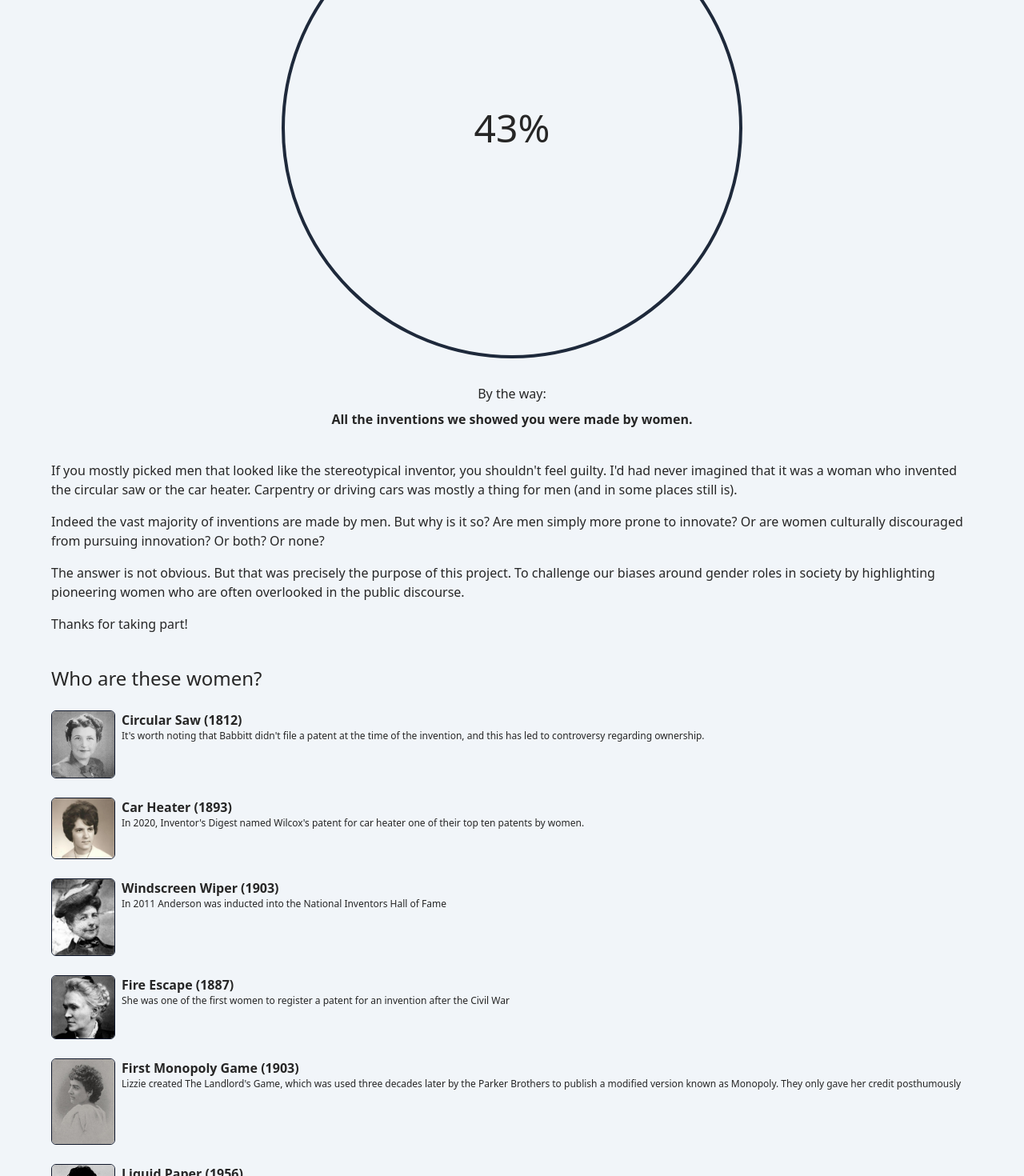
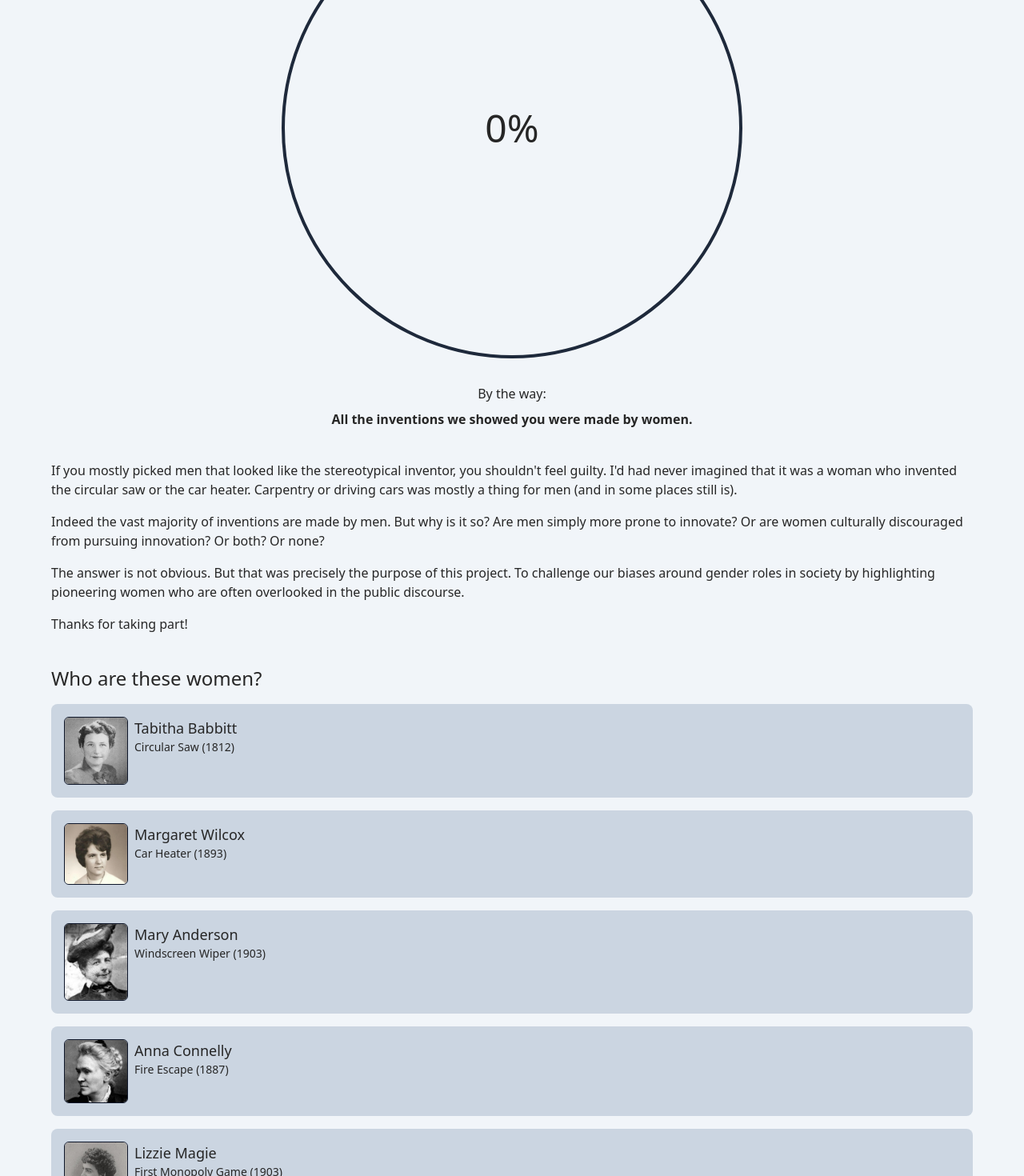
Before and after one commit to jdjuan/nine-questions, a Next.js app: page /done in a window 1280 px wide. Shown: the part 280-1750 px from the top of the page at 80% size. Built offline with nearby package versions, Linux system fonts and the light colour scheme; what tailwindcss-debug-screens would draw is missing.

Commit message:
add score

```diff
--- a/content/questions.ts
+++ b/content/questions.ts
@@ -52,7 +52,8 @@ export const questionSet: Question[] = [
     invention: "circular saw",
     inventionImageUrl: circularSaw,
     year: 1812,
-    note: "It's worth noting that Babbitt didn't file a patent at the time of the invention, and this has led to controversy regarding ownership.",
+    note: "She didn't patent it though.",
+    // note: "It's worth noting that Babbitt didn't file a patent at the time of the invention, and this has led to controversy regarding ownership.",
     options: [
       { isCorrect: false, inventorImageUrl: man1 },
       { isCorrect: true, inventorImageUrl: tabitha },
@@ -67,7 +68,7 @@ export const questionSet: Question[] = [
     invention: "car heater",
     inventionImageUrl: heater,
     year: 1893,
-    note: "In 2020, Inventor's Digest named Wilcox's patent for car heater one of their top ten patents by women.",
+    // note: "In 2020, Inventor's Digest named Wilcox's patent for car heater one of their top ten patents by women.",
     options: [
       { isCorrect: false, inventorImageUrl: man13 },
       { isCorrect: true, inventorImageUrl: margaret },
@@ -81,7 +82,7 @@ export const questionSet: Question[] = [
     inventorImageUrl: mary,
     invention: "windscreen wiper",
     inventionImageUrl: windscreen,
-    note: "In 2011 Anderson was inducted into the National Inventors Hall of Fame",
+    // note: "In 2011 Anderson was inducted into the National Inventors Hall of Fame",
     year: 1903,
     options: [
       { isCorrect: false, inventorImageUrl: man11 },
@@ -96,7 +97,7 @@ export const questionSet: Question[] = [
     inventorImageUrl: anna,
     invention: "fire escape",
     inventionImageUrl: escape,
-    note: "She was one of the first women to register a patent for an invention after the Civil War",
+    // note: "She was one of the first women to register a patent for an invention after the Civil War",
     year: 1887,
     options: [
       { isCorrect: false, inventorImageUrl: man20 },
@@ -112,7 +113,7 @@ export const questionSet: Question[] = [
     invention: "first monopoly game",
     inventionImageUrl: monopoly,
     year: 1903,
-    note: "Lizzie created The Landlord's Game, which was used three decades later by the Parker Brothers to publish a modified version known as Monopoly. They only gave her credit posthumously",
+    note: "She created The Landlord's Game, which was used three decades later by the Parker Brothers to publish a modified version known as Monopoly. They only gave her credit posthumously",
     options: [
       { isCorrect: false, inventorImageUrl: man24 },
       { isCorrect: true, inventorImageUrl: lizzie },
--- a/pages/done.tsx
+++ b/pages/done.tsx
@@ -1,28 +1,54 @@
 import { questionSet } from "@/content/questions";
 import MainLayout from "@/pages/main-layout";
-import { ReactElement } from "react";
+import { ReactElement, use, useEffect, useState } from "react";
 import Image from "next/image";
+import { useReadLocalStorage } from "usehooks-ts";
+
+const TOTAL_QUESTIONS = 9;
 
 const Done = () => {
+  const answers = [
+    useReadLocalStorage("answer1"),
+    useReadLocalStorage("answer2"),
+    useReadLocalStorage("answer3"),
+    useReadLocalStorage("answer4"),
+    useReadLocalStorage("answer5"),
+    useReadLocalStorage("answer6"),
+    useReadLocalStorage("answer7"),
+    useReadLocalStorage("answer8"),
+    useReadLocalStorage("answer9"),
+  ];
+  const correctAnswerCount = answers.filter((isCorrect) => isCorrect).length;
+  const scoreValue = (correctAnswerCount / TOTAL_QUESTIONS) * 100;
+  const [score, setScore] = useState<string>();
+  const [perfectScore, setPerfectScore] = useState<boolean>();
+  useEffect(() => {
+    setScore(`${scoreValue.toFixed(0)}%`);
+    setPerfectScore(scoreValue === 100);
+  }, [scoreValue]);
+
   return (
     <div className='grid gap-10'>
       <div className='grid place-items-center gap-8 text-center'>
         <h2 className='mb-2 text-5xl'>Your Score</h2>
         <div className='grid aspect-square w-6/12 place-items-center rounded-full border-4 border-slate-800'>
-          <span className='text-5xl'>43%</span>
+          <span className='text-5xl'>{score}</span>
         </div>
         <div>
-          <p className='mb-2'>By the way:</p>
-          <p className='font-semibold'>All the inventions we showed you were made by women.</p>
+          <p className='mb-2'>{perfectScore ? "Well done!" : "By the way:"}</p>
+          <p className='font-semibold'>
+            {perfectScore ? "As you noticed, a" : "A"}ll the inventions we showed you were made by women.
+          </p>
         </div>
       </div>
       <div className='grid gap-4'>
-        {/* <p className='mb-4'>I&apos;ve got something to admit:</p> */}
-        <p>
-          If you mostly picked men that looked like the stereotypical inventor, you shouldn&apos;t feel guilty. I&apos;d
-          had never imagined that it was a woman who invented the circular saw or the car heater. Carpentry or driving
-          cars was mostly a thing for men (and in some places still is).
-        </p>
+        {!perfectScore && (
+          <p>
+            If you mostly picked men that looked like the stereotypical inventor, you shouldn&apos;t feel guilty.
+            I&apos;d had never imagined that it was a woman who invented the circular saw or the car heater. Carpentry
+            or driving cars was mostly a thing for men (and in some places still is).
+          </p>
+        )}
         <p>
           Indeed the vast majority of inventions are made by men. But why is it so? Are men simply more prone to
           innovate? Or are women culturally discouraged from pursuing innovation? Or both? Or none?
@@ -40,10 +66,10 @@ const Done = () => {
           </div>
         </div> */}
       </div>
-      <div className='grid gap-6'>
+      <div className='grid gap-4'>
         <h2 className='text-2xl'>Who are these women?</h2>
         {questionSet.map(({ id, invention, inventor, inventorImageUrl, year, note }) => (
-          <div key={id} className='flex'>
+          <div key={id} className='flex rounded-lg bg-slate-300 p-4'>
             <Image
               src={inventorImageUrl}
               alt={`Photo of ${inventor}`}
@@ -52,11 +78,23 @@ const Done = () => {
             />
             <div className='pl-2'>
               <div>
-                <span className='font-semibold capitalize'>
+                <span className='text-lg font-medium capitalize'>
+                  {inventor}
+                  {/* {invention} ({year}) */}
+                </span>
+              </div>
+              <div className='text-sm'>
+                <span className='capitalize'>
                   {invention} ({year})
                 </span>
               </div>
-              <div className='text-xs'>{note}</div>
+              {/* <div className='text-sm'>
+                Year: <span className='font-semibold'>{year}</span>
+              </div> */}
+              {/* <div className='text-sm'>
+                Invented the <span className='font-bold'>{invention}</span> in {year}.
+              </div> */}
+              {/* <div className='mt-2 text-xs'>{note}</div> */}
             </div>
           </div>
         ))}
--- a/pages/question/[questionId].tsx
+++ b/pages/question/[questionId].tsx
@@ -1,12 +1,15 @@
 import { questionSet } from "@/content/questions";
 import { useRouter } from "next/router";
 import Image from "next/image";
+import { useLocalStorage } from "usehooks-ts";
 
 const Question = () => {
   const router = useRouter();
   const { questionId } = router.query;
+  const [, setAnswer] = useLocalStorage(`answer${questionId}`, true);
   const question = questionSet.find(({ id }) => id === questionId) || questionSet[0];
-  const goToNextQuestion = () => {
+  const goToNextQuestion = (isCorrect: boolean) => {
+    setAnswer(isCorrect);
     const route = question.id === "9" ? "/done" : `/question/${+question.id + 1}`;
     router.push(route);
   };
@@ -32,13 +35,13 @@ const Question = () => {
       {/* OPTIONS */}
       <p>Choose one:</p>
       <div className='mx-auto grid w-11/12 grid-cols-4 place-items-center gap-4 p-4'>
-        {question.options.map(({ inventorImageUrl }, index) => (
+        {question.options.map(({ inventorImageUrl, isCorrect }, index) => (
           <Image
             key={inventorImageUrl.src}
             src={inventorImageUrl}
             alt={`Inventor ${index}`}
             priority
-            onClick={goToNextQuestion}
+            onClick={() => goToNextQuestion(isCorrect)}
             className='rounded-md border-2 border-slate-900 bg-neutral-100 shadow-md'
           />
         ))}
```
Also changed, not shown: 1 other file (tests, documents, lock files or other folders).
